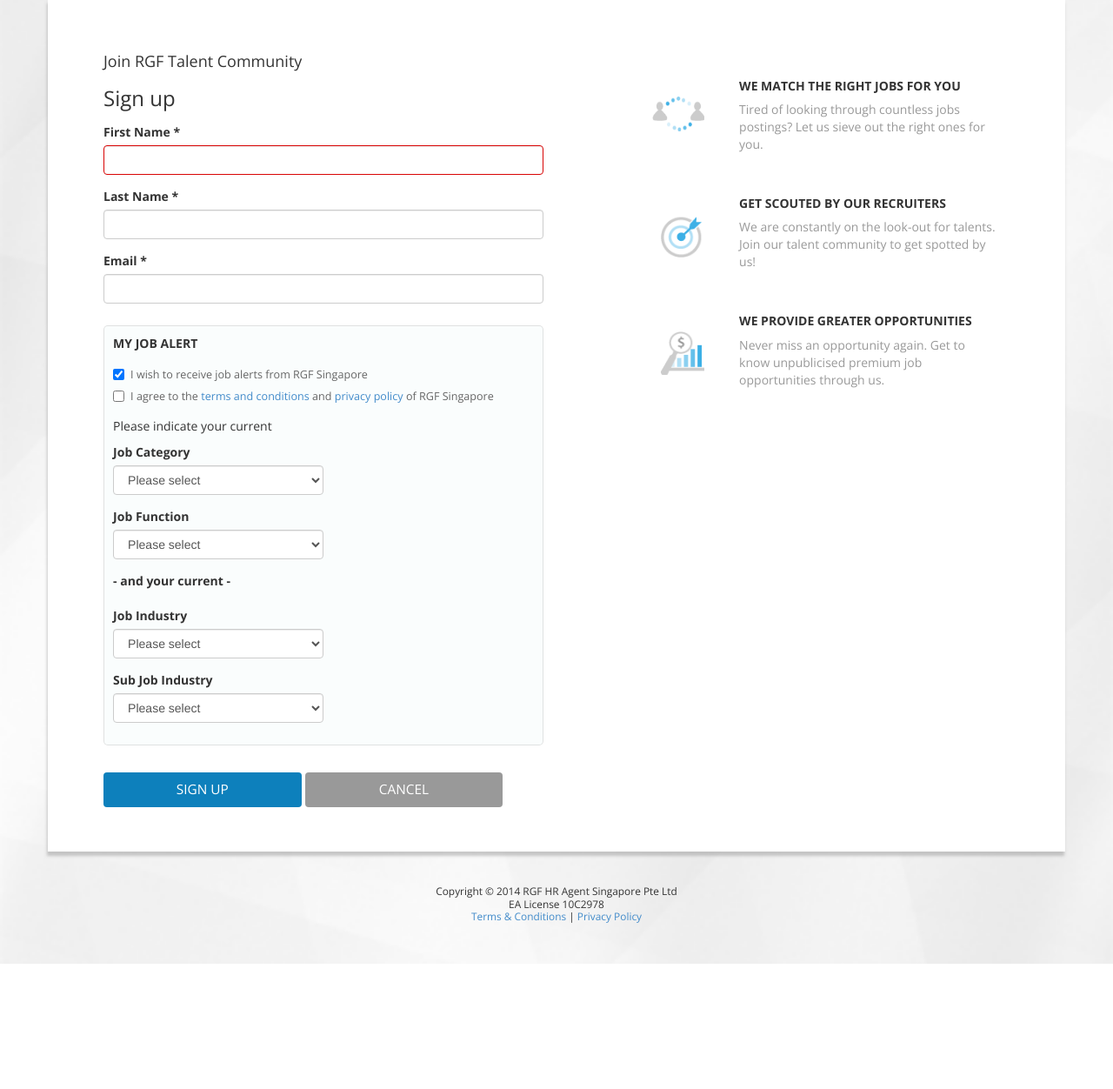
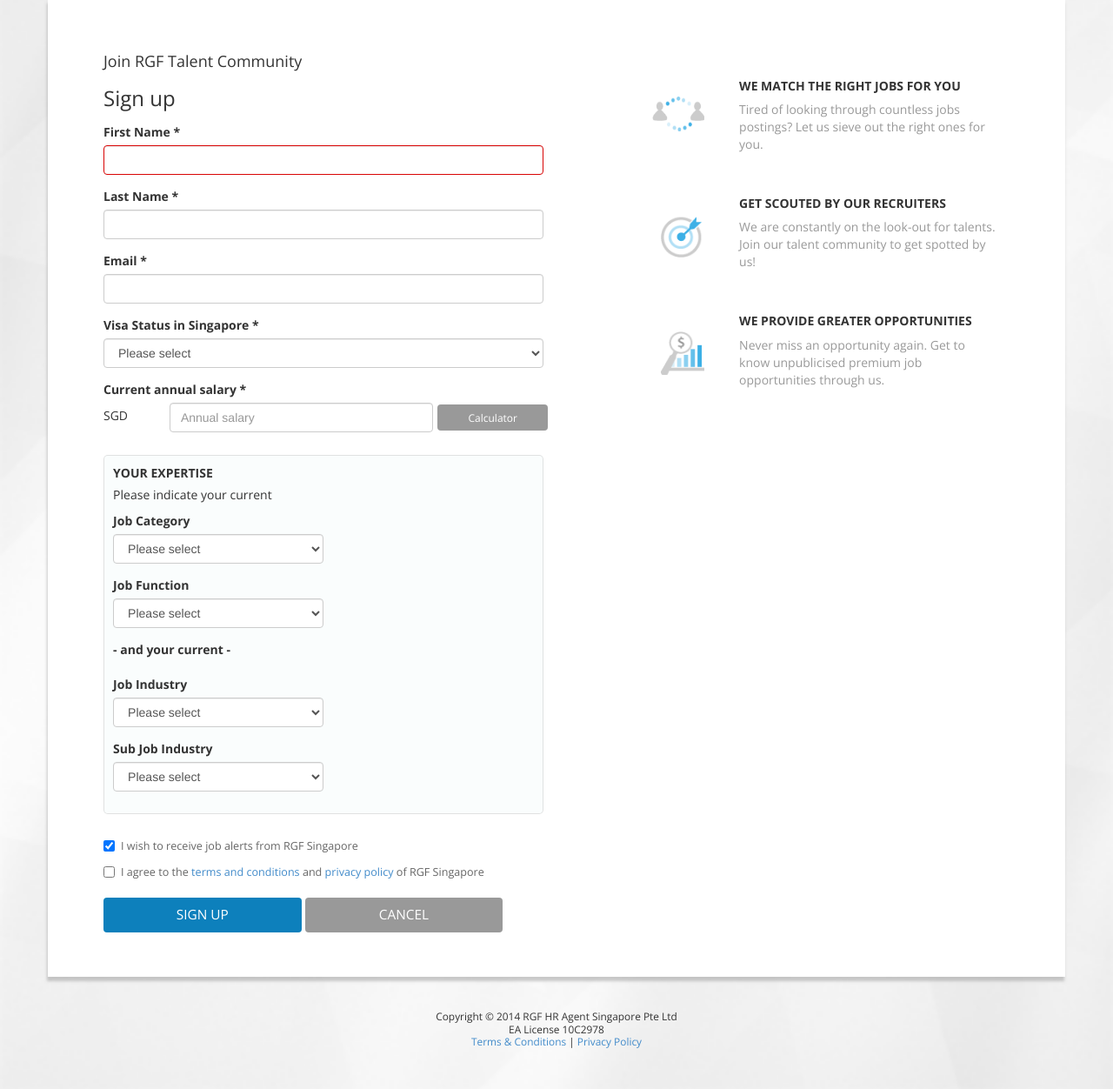
Before and after one commit to jermainewong/test-rgf, a PHP site: page /14-signup-talentcomm.html in a window 1280 px wide. Shown: the part 101-1353 px from the top of the page at 87% size. Before the commit the page ends 1209 px from the top, so only its background shows below. Run offline with PHP 8.4, Linux system fonts and the light colour scheme; some libraries are stand-ins or nearby versions.

Commit message:
added 2 new fields and modified design for talentcomm page

```diff
--- a/14-signup-talentcomm.html
+++ b/14-signup-talentcomm.html
@@ -66,21 +66,35 @@
 									<label>Email *</label>
 									<input type="email" class="form-control" id="">
 								</div>
+								<div class="form-group">
+									<label>Visa Status in Singapore *</label>
+									<select class="form-control">
+										<option value="" selected="selected">Please select</option>
+										<option value="Singaporean">Singaporean</option>
+										<option value="Permanent-resident">Permanent Resident</option>
+										<option value="Employment-pass">Employment Pass</option>
+										<option value="S-pass">S-Pass</option>
+										<option value="Others">Others</option>
+										<option value="Not-applicable">Not applicable</option>
+									</select>
+								</div>
+								<div class="form-group">
+									<label>Current annual salary *</label>
+									<div class="input-inline input-salary clearfix">
+										<div>
+											<p class="static-sgd">SGD</p>
+										</div>
+										<div class="salary">
+											<input class="form-control" id="inputSalary" placeholder="Annual salary">
+										</div>
+										<div>
+											<button class="btn btn-grey btn-cal" data-toggle="modal" data-target="#calculatorModal">Calculator</button>
+										</div>
+									</div>
+								</div>
 								<div class="job-alert">
 									<div class="form-group">
-										<label>MY JOB ALERT</label>
-										<div class="checkbox">
-											<label class="label-xs">
-												<input type="checkbox" checked="checked"> I wish to receive job alerts from RGF Singapore
-											</label>
-										</div>
-										<div class="checkbox">
-											<label class="label-xs">
-												<input type="checkbox"> I agree to the <a href="">terms and conditions</a> and <a href="">privacy policy</a> of RGF Singapore
-											</label>
-										</div>
-									</div>
-									<div class="form-group">
+										<label>YOUR EXPERTISE</label>
 										<p>Please indicate your current</p>
 										<label>Job Category</label>
 										<select class="form-control">
@@ -119,6 +133,18 @@
 											<option value="">Oil and Gas</option>
 											<option value="">Banking</option>
 										</select>
+									</div>
+								</div>
+								<div class="checkbox">
+									<label class="label-xs">
+										<input type="checkbox" checked="checked"> I wish to receive job alerts from RGF Singapore
+									</label>
+								</div>
+								<div class="form-group">
+									<div class="checkbox">
+										<label class="label-xs">
+											<input type="checkbox"> I agree to the <a href="">terms and conditions</a> and <a href="">privacy policy</a> of RGF Singapore
+										</label>
 									</div>
 								</div>
 								<button type="submit" class="btn" data-toggle="modal" data-target="#successModal">Sign up</button>
@@ -171,6 +197,60 @@
 			    </div><!-- /.modal-content -->
 			  </div><!-- /.modal-dialog -->
 			</div><!-- /.modal -->
+		<!-- Modal- calculator -->
+			<div class="modal fade" id="calculatorModal" role="dialog" aria-labelledby="calculatorModal" aria-hidden="true">
+			  <div class="modal-dialog">
+			    <div class="modal-content">
+			      <div class="modal-body">
+			      	<button type="button" class="close" data-dismiss="modal" aria-hidden="true">&times;</button>
+			        <h1 class="modal-title">Annual Salary Calculator</h1>
+			        <p class="text-grey small">Enter values below and the total will be inputted for you.</p>
+			        <form>
+			        	<div class="form-group row">
+							<label class="col-xs-5">Currency</label>
+							<div class="col-xs-5">
+								<select class="form-control">
+									<option value="" selected="selected">SGD</option>
+									<option class="select-dash" disabled="disabled">----</option>
+									<option value="">MYR</option>
+									<option value="">IDR</option>
+									<option value="">JPY</option>
+									<option value="">HKD</option>
+									<option value="">RMB</option>
+									<option value="">INR</option>
+									<option class="select-dash" disabled="disabled">----</option>     				<!--Please help to add in full country code list-->
+								</select>
+							</div>
+						</div>
+						<div class="form-group row">
+							<label class="col-xs-5">Monthly basic salary</label>
+							<div class="col-xs-5">
+								<input class="form-control" placeholder="Monthly salary">
+							</div>
+							<div class="col-xs-2">
+								<p><b>x 12</b></p>
+							</div>
+						</div>
+						<div class="form-group row">
+							<p class="col-xs-offset-5 col-xs-5 text-center"><b>+</b></p>
+						</div>
+						<div class="form-group row">
+							<div class="col-xs-5">
+								<label>Bonus</label>
+								<p class="small text-grey">Includes AWS and any bonuses</p>
+							</div>
+							<div class="col-xs-5">
+								<input class="form-control" placeholder="Annual bonus">
+							</div>
+						</div>
+			        </form>
+					<div class="modal-footer">
+			        	<button type="button" class="btn btn-ok">OK</button>
+			        </div>
+			      </div>
+			    </div><!-- /.modal-content -->
+			  </div><!-- /.modal-dialog -->
+			</div><!-- /.modal -->
 		<!--Footer-->
 			<footer class="footer-secondary">
 				<div class="container">
--- a/css/main.css
+++ b/css/main.css
@@ -511,7 +511,7 @@ nav .arrow-down {
 	color: #0d80bc;
 }
 
-/* Table for Job List & Job cart */
+/* Table for Job List & Job cart, Pagination */
 table {
 	border: solid 1px rgba(153,153,153,0.3);
 	margin: 0;
@@ -536,6 +536,10 @@ table .job-title{
 
 table .job-salary{
 	 min-width: 140px;
+}
+
+.page-current{
+	background-color: #eee !important;
 }
 
 /* Job descrption page*/
```
Also changed, not shown: 14-mb-signup-talentcomm.html (+88 -13 lines).
